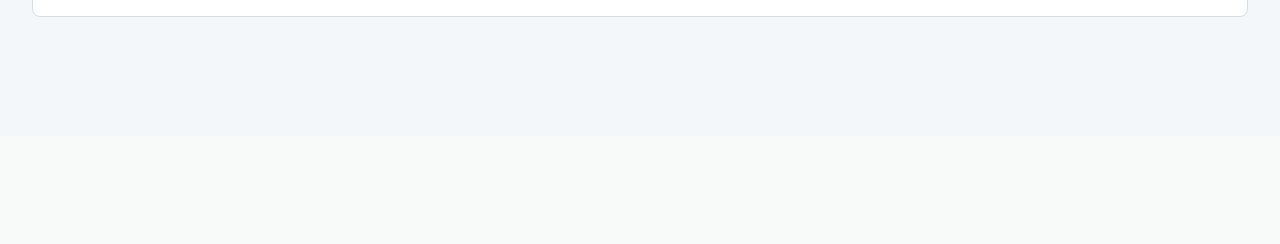
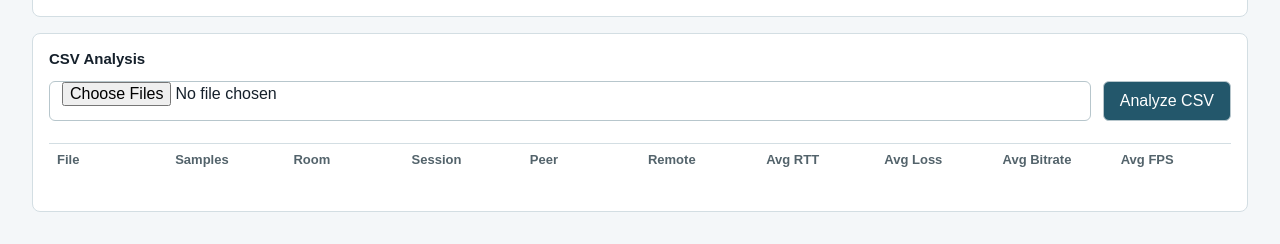
Before and after one commit to kaysono0/RTCTraining, a Python web app: template templates/dashboard/index.html in a window 1280 px wide. Shown: the part 664-908 px from the top of the page. Before the commit the page ends 681 px from the top, so only its background shows below. Run offline with Jinja, Linux system fonts and the light colour scheme; the template is opened without the code that fills it, so the values that code supplies are empty.

Commit message:
Add dashboard multi CSV analysis

```diff
--- a/static/dashboard/dashboard.css
+++ b/static/dashboard/dashboard.css
@@ -48,7 +48,8 @@ h2 {
 }
 
 button,
-input {
+input,
+select {
   min-height: 40px;
   border: 1px solid #b7c6cc;
   border-radius: 6px;
@@ -62,7 +63,8 @@ button {
   cursor: pointer;
 }
 
-input {
+input,
+select {
   width: 100%;
   padding: 0 12px;
 }
@@ -101,6 +103,7 @@ input {
 .dashboard-summary-strip article,
 .dashboard-latest-column,
 .dashboard-history-section,
+.dashboard-csv-section,
 .status-panel {
   border: 1px solid #d3dee3;
   border-radius: 8px;
@@ -137,9 +140,30 @@ input {
 }
 
 .dashboard-latest-column,
-.dashboard-history-section {
+.dashboard-history-section,
+.dashboard-csv-section {
   min-width: 0;
   padding: 16px;
+}
+
+.dashboard-csv-section {
+  margin-top: 16px;
+}
+
+.csv-controls {
+  display: grid;
+  grid-template-columns: minmax(0, 1fr) max-content;
+  gap: 12px;
+  margin-bottom: 12px;
+}
+
+.csv-validation-panel,
+.csv-trend-comparison {
+  display: grid;
+  gap: 6px;
+  margin: 10px 0;
+  color: #53636b;
+  font-size: 13px;
 }
 
 .status-panel {
@@ -196,8 +220,17 @@ input {
   table-layout: fixed;
 }
 
+#csvComparisonTable {
+  min-width: 920px;
+  width: 100%;
+  border-collapse: collapse;
+  table-layout: fixed;
+}
+
 #statsHistoryTable th,
-#statsHistoryTable td {
+#statsHistoryTable td,
+#csvComparisonTable th,
+#csvComparisonTable td {
   padding: 8px;
   border-top: 1px solid #d3dee3;
   overflow-wrap: anywhere;
@@ -205,7 +238,8 @@ input {
   vertical-align: top;
 }
 
-#statsHistoryTable th {
+#statsHistoryTable th,
+#csvComparisonTable th {
   position: sticky;
   top: 0;
   z-index: 1;
@@ -230,7 +264,8 @@ input {
   }
 
   button,
-  input {
+  input,
+  select {
     width: 100%;
   }
 
@@ -253,6 +288,10 @@ input {
     order: -1;
   }
 
+  .csv-controls {
+    grid-template-columns: 1fr;
+  }
+
   #latestStatsPanel {
     grid-template-columns: minmax(104px, max-content) minmax(0, 1fr);
     font-size: 14px;
--- a/static/dashboard/dashboard.js
+++ b/static/dashboard/dashboard.js
@@ -10,6 +10,21 @@
     snapshot: null,
     snapshotAvailable: true
   };
+  const REQUIRED_CSV_FIELDS = [
+    "sample_index",
+    "timestamp",
+    "room_id",
+    "test_session_id",
+    "peer_id",
+    "remote_peer_id",
+    "rtt_ms",
+    "packet_loss_rate",
+    "jitter_ms",
+    "bitrate_kbps",
+    "fps",
+    "nack_mode",
+    "abr_mode"
+  ];
 
   function queryParam(name) {
     return new URLSearchParams(window.location.search).get(name);
@@ -153,6 +168,191 @@
       const value = metrics[name];
       return value === undefined || value === null || value === "";
     });
+  }
+
+  function parseCsvLine(line) {
+    const cells = [];
+    let cell = "";
+    let inQuotes = false;
+    for (let index = 0; index < line.length; index += 1) {
+      const char = line[index];
+      const next = line[index + 1];
+      if (char === '"' && inQuotes && next === '"') {
+        cell += '"';
+        index += 1;
+      } else if (char === '"') {
+        inQuotes = !inQuotes;
+      } else if (char === "," && !inQuotes) {
+        cells.push(cell);
+        cell = "";
+      } else {
+        cell += char;
+      }
+    }
+    cells.push(cell);
+    return cells;
+  }
+
+  function parseCsvText(text) {
+    const lines = String(text || "").trim().split(/\r?\n/).filter(Boolean);
+    if (lines.length === 0) {
+      return { headers: [], rows: [] };
+    }
+    const headers = parseCsvLine(lines[0]);
+    const rows = lines.slice(1).map((line) => {
+      const values = parseCsvLine(line);
+      return headers.reduce((row, header, index) => {
+        row[header] = values[index] || "";
+        return row;
+      }, {});
+    });
+    return { headers, rows };
+  }
+
+  function numberFromRow(row, field) {
+    const value = Number(row[field]);
+    return Number.isFinite(value) ? value : null;
+  }
+
+  function average(rows, field) {
+    const values = rows
+      .map((row) => numberFromRow(row, field))
+      .filter((value) => value !== null);
+    if (values.length === 0) {
+      return null;
+    }
+    return Number((values.reduce((sum, value) => sum + value, 0) / values.length).toFixed(2));
+  }
+
+  function uniqueLabel(rows, field) {
+    const values = [...new Set(rows.map((row) => row[field]).filter(Boolean))];
+    if (values.length === 0) {
+      return "-";
+    }
+    return values.length === 1 ? values[0] : `${values[0]} +${values.length - 1}`;
+  }
+
+  function summarizeCsvFile(entry) {
+    const parsed = parseCsvText(entry.text);
+    const missing = REQUIRED_CSV_FIELDS.filter((field) => !parsed.headers.includes(field));
+    if (missing.length) {
+      return {
+        name: entry.name,
+        ok: false,
+        missing,
+        sample_count: parsed.rows.length
+      };
+    }
+    return {
+      name: entry.name,
+      ok: true,
+      missing: [],
+      sample_count: parsed.rows.length,
+      room_id: uniqueLabel(parsed.rows, "room_id"),
+      test_session_id: uniqueLabel(parsed.rows, "test_session_id"),
+      peer_id: uniqueLabel(parsed.rows, "peer_id"),
+      remote_peer_id: uniqueLabel(parsed.rows, "remote_peer_id"),
+      avg_rtt_ms: average(parsed.rows, "rtt_ms"),
+      avg_packet_loss_rate: average(parsed.rows, "packet_loss_rate"),
+      avg_jitter_ms: average(parsed.rows, "jitter_ms"),
+      avg_bitrate_kbps: average(parsed.rows, "bitrate_kbps"),
+      avg_fps: average(parsed.rows, "fps")
+    };
+  }
+
+  function bestBy(files, field, direction) {
+    const valid = files.filter((file) => file.ok && file[field] !== null && file[field] !== undefined);
+    if (!valid.length) {
+      return null;
+    }
+    return valid.reduce((best, file) => {
+      if (!best) {
+        return file;
+      }
+      return direction === "max"
+        ? (file[field] > best[field] ? file : best)
+        : (file[field] < best[field] ? file : best);
+    }, null);
+  }
+
+  function renderCsvAnalysis(result) {
+    const validation = document.getElementById("csvValidationPanel");
+    const tableBody = document.querySelector("#csvComparisonTable tbody");
+    const trend = document.getElementById("csvTrendComparison");
+    if (validation) {
+      validation.innerHTML = "";
+      for (const file of result.files) {
+        const item = document.createElement("div");
+        item.textContent = file.ok
+          ? `${file.name}: ok`
+          : `${file.name}: missing ${file.missing.join(", ")}`;
+        validation.appendChild(item);
+      }
+    }
+    if (tableBody) {
+      tableBody.innerHTML = "";
+      for (const file of result.files.filter((item) => item.ok)) {
+        const row = document.createElement("tr");
+        [
+          file.name,
+          file.sample_count,
+          file.room_id,
+          file.test_session_id,
+          file.peer_id,
+          file.remote_peer_id,
+          formatMetric(file.avg_rtt_ms, " ms"),
+          formatMetric(file.avg_packet_loss_rate, "%"),
+          formatMetric(file.avg_bitrate_kbps, " kbps"),
+          formatMetric(file.avg_fps, "")
+        ].forEach((value) => {
+          const cell = document.createElement("td");
+          cell.textContent = String(value);
+          row.appendChild(cell);
+        });
+        tableBody.appendChild(row);
+      }
+    }
+    if (trend) {
+      trend.innerHTML = "";
+      const rttBest = bestBy(result.files, "avg_rtt_ms", "min");
+      const lossBest = bestBy(result.files, "avg_packet_loss_rate", "min");
+      const bitrateBest = bestBy(result.files, "avg_bitrate_kbps", "max");
+      [
+        rttBest ? `RTT best: ${rttBest.name} (${formatMetric(rttBest.avg_rtt_ms, " ms")})` : "RTT best: -",
+        lossBest ? `Loss best: ${lossBest.name} (${formatMetric(lossBest.avg_packet_loss_rate, "%")})` : "Loss best: -",
+        bitrateBest ? `Bitrate best: ${bitrateBest.name} (${formatMetric(bitrateBest.avg_bitrate_kbps, " kbps")})` : "Bitrate best: -"
+      ].forEach((text) => {
+        const item = document.createElement("div");
+        item.textContent = text;
+        trend.appendChild(item);
+      });
+    }
+  }
+
+  function analyzeCsvTexts(entries) {
+    const files = (entries || []).map(summarizeCsvFile);
+    const result = {
+      ok: files.length > 0 && files.every((file) => file.ok),
+      files
+    };
+    renderCsvAnalysis(result);
+    setText("csvState", result.ok ? "csv_ready" : "csv_invalid");
+    return result;
+  }
+
+  async function analyzeSelectedCsvFiles() {
+    const input = document.getElementById("csvFileInput");
+    const files = input && input.files ? Array.from(input.files) : [];
+    if (!files.length) {
+      const result = { ok: false, files: [] };
+      renderCsvAnalysis(result);
+      setText("csvState", "csv_waiting");
+      return result;
+    }
+    const entries = await Promise.all(files.map(async (file) => {
+      return { name: file.name, text: await file.text() };
+    }));
+    return analyzeCsvTexts(entries);
   }
 
   function candidatePair(sample) {
@@ -528,11 +728,19 @@
         setText("statsRefreshState", error.message);
       });
     });
+    addClickListener("csvAnalyzeButton", () => {
+      analyzeSelectedCsvFiles().catch((error) => {
+        setText("csvState", "csv_error");
+        setText("csvValidationPanel", error.message);
+      });
+    });
 
     window.__RTCTrainingDashboardTestHooks = {
       checkService,
       loadLiveStats,
       clearLiveStats,
+      analyzeCsvTexts,
+      analyzeSelectedCsvFiles,
       getServiceState() {
         return document.getElementById("serviceState").textContent;
       },
--- a/templates/dashboard/index.html
+++ b/templates/dashboard/index.html
@@ -4,7 +4,7 @@
     <meta charset="utf-8">
     <meta name="viewport" content="width=device-width, initial-scale=1">
     <title>RTCTraining Dashboard</title>
-    <link rel="stylesheet" href="/static/dashboard/dashboard.css?v=20260507-dashboard-workstation-layout">
+    <link rel="stylesheet" href="/static/dashboard/dashboard.css?v=20260507-dashboard-workstation-layout-csv-analysis">
   </head>
   <body>
     <main class="dashboard-shell">
@@ -92,8 +92,36 @@
           </table>
         </div>
       </section>
+      <section class="dashboard-csv-section">
+        <h2>CSV Analysis</h2>
+        <div class="csv-controls">
+          <input id="csvFileInput" type="file" accept=".csv,text/csv" multiple aria-label="CSV files">
+          <button id="csvAnalyzeButton" type="button">Analyze CSV</button>
+        </div>
+        <div id="csvValidationPanel" class="csv-validation-panel"></div>
+        <div class="dashboard-table-scroll">
+          <table id="csvComparisonTable">
+            <thead>
+              <tr>
+                <th>File</th>
+                <th>Samples</th>
+                <th>Room</th>
+                <th>Session</th>
+                <th>Peer</th>
+                <th>Remote</th>
+                <th>Avg RTT</th>
+                <th>Avg Loss</th>
+                <th>Avg Bitrate</th>
+                <th>Avg FPS</th>
+              </tr>
+            </thead>
+            <tbody></tbody>
+          </table>
+        </div>
+        <div id="csvTrendComparison" class="csv-trend-comparison"></div>
+      </section>
     </main>
-    <script src="/static/dashboard/dashboard.js?v=20260507-mesh-topology-nack-mode-workstation-layout"></script>
+    <script src="/static/dashboard/dashboard.js?v=20260507-mesh-topology-nack-mode-workstation-layout-csv-analysis"></script>
     <script>
       (function () {
         window.__RTCTrainingDashboardInlineBootstrap = true;
```
Also changed, not shown: docs/superpowers/specs/2026-05-07-dashboard-multi-csv-analysis.md (added, +66 -0 lines), tests/test_playwright_e2e.py (+66 -1 lines), tests/test_ui_routes.py (+22 -1 lines).
